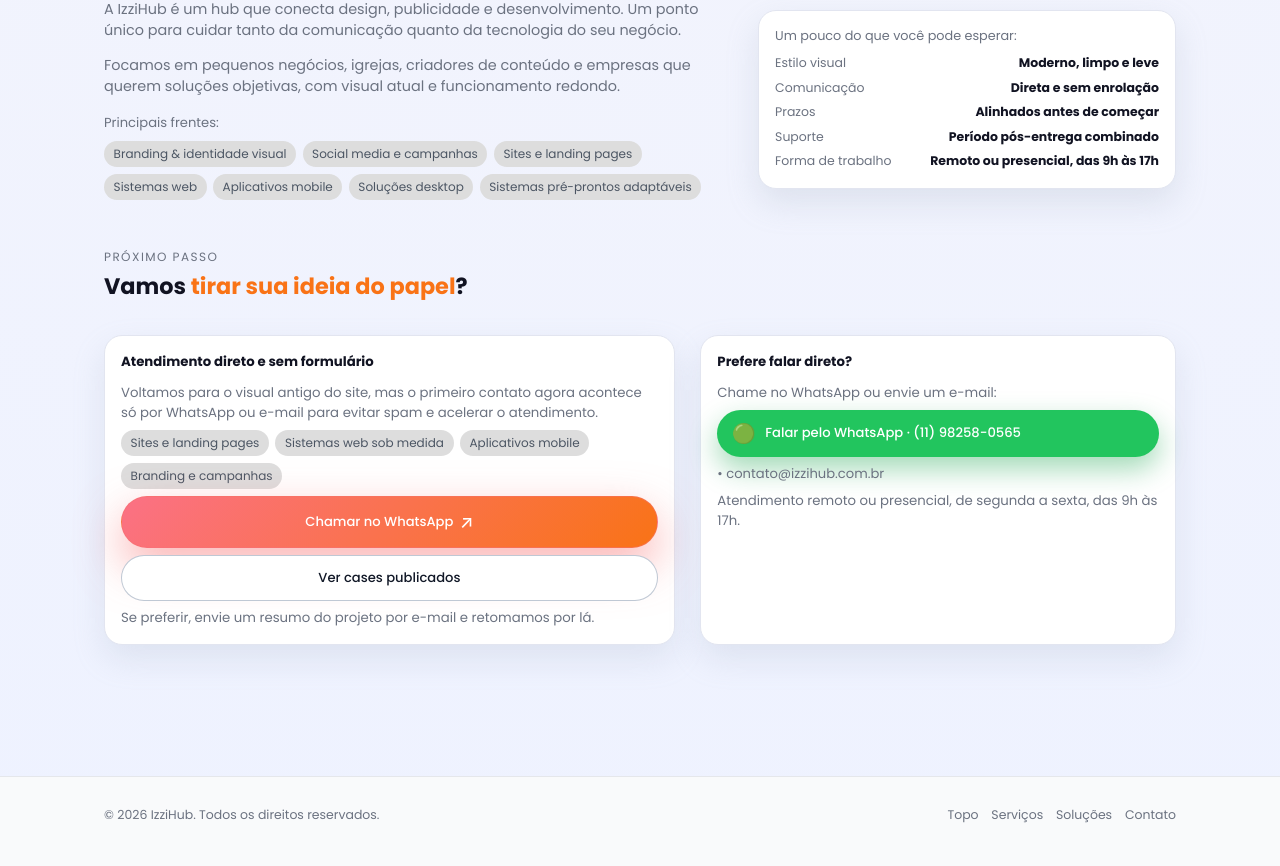
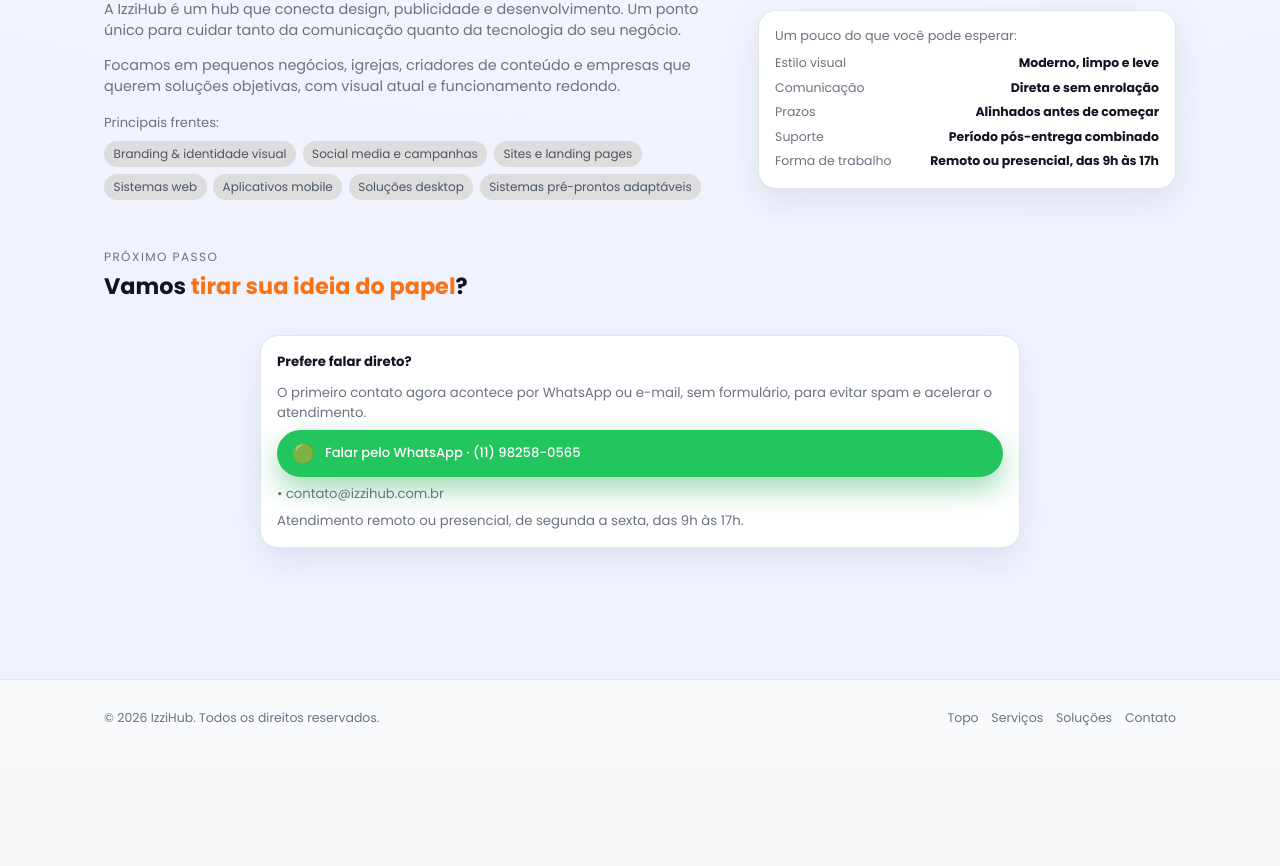
Before and after one commit to Randomizando3/IzziHub, a PHP site: page / in a window 1280 px wide. Shown: the part 2168-3034 px from the top of the page. After the commit the page ends 2894 px from the top, so only its background shows below. Run offline with PHP 8.4, Linux system fonts and the light colour scheme.

Commit message:
Simplifica card de contato

```diff
--- a/index.php
+++ b/index.php
@@ -537,35 +537,11 @@
 
                     <div class="contact-grid">
                         <aside class="contact-side reveal">
-                            <div><strong>Atendimento direto e sem formulário</strong></div>
+                            <div><strong>Prefere falar direto?</strong></div>
                             <div class="contact-channels">
                                 <span>
-                                    Voltamos para o visual antigo do site, mas o primeiro contato agora acontece só por WhatsApp ou e-mail para evitar spam e acelerar o atendimento.
+                                    O primeiro contato agora acontece por WhatsApp ou e-mail, sem formulário, para evitar spam e acelerar o atendimento.
                                 </span>
-
-                                <div class="pill-list">
-                                    <span>Sites e landing pages</span>
-                                    <span>Sistemas web sob medida</span>
-                                    <span>Aplicativos mobile</span>
-                                    <span>Branding e campanhas</span>
-                                </div>
-
-                                <a class="btn btn-primary" href="https://wa.me/5511982580565" target="_blank" rel="noopener">
-                                    Chamar no WhatsApp <span class="btn-icon">↗</span>
-                                </a>
-
-                                <a class="btn btn-ghost" href="/cases.php">
-                                    Ver cases publicados
-                                </a>
-
-                                <span>Se preferir, envie um resumo do projeto por e-mail e retomamos por lá.</span>
-                            </div>
-                        </aside>
-
-                        <aside class="contact-side reveal">
-                            <div><strong>Prefere falar direto?</strong></div>
-                            <div class="contact-channels">
-                                <span>Chame no WhatsApp ou envie um e-mail:</span>
 
                                 <a class="btn-whatsapp" href="https://wa.me/5511982580565" target="_blank" rel="noopener">
                                     <span class="btn-whatsapp-icon">🟢</span>
--- a/style.css
+++ b/style.css
@@ -754,8 +754,10 @@ section {
 /* Contato */
 .contact-grid {
     display: grid;
-    grid-template-columns: minmax(0, 1.2fr) minmax(0, 1fr);
+    grid-template-columns: minmax(0, 1fr);
     gap: 1.6rem;
+    max-width: 760px;
+    margin: 0 auto;
 }
 
 form {
```
